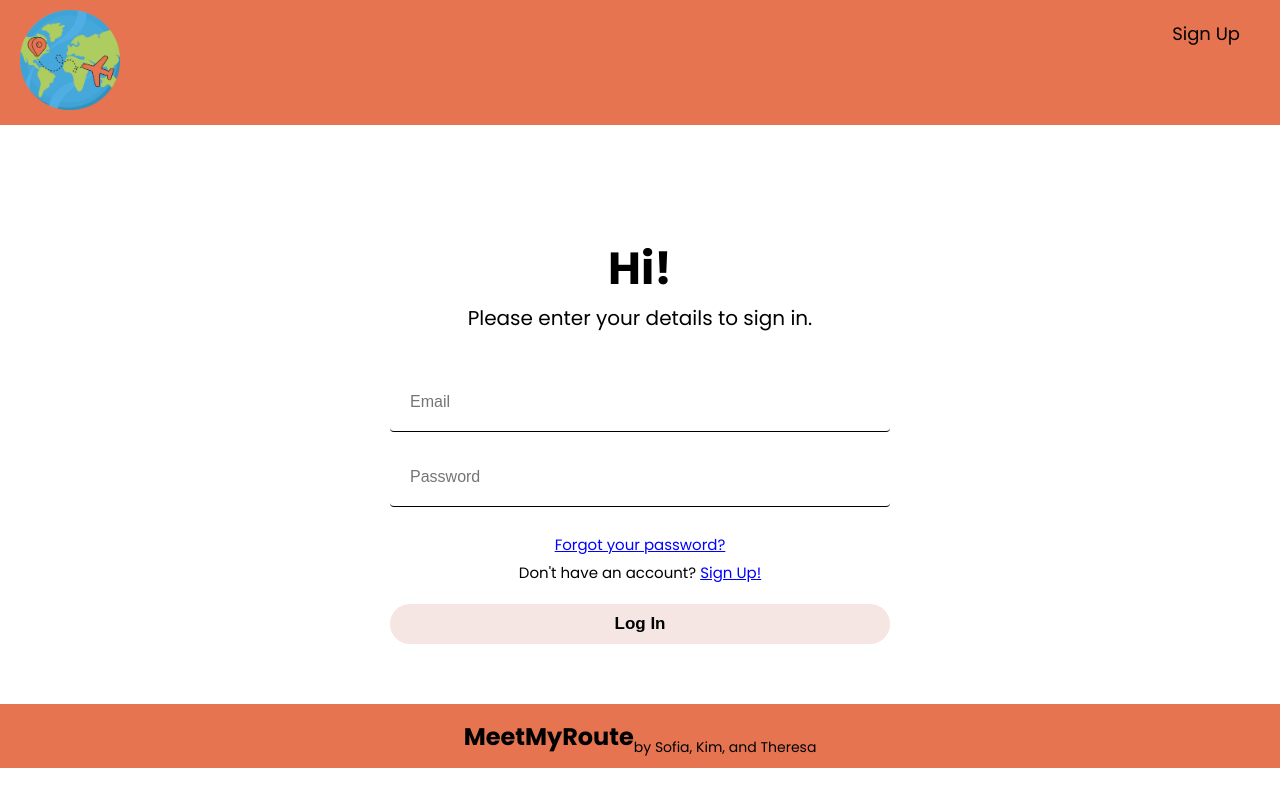
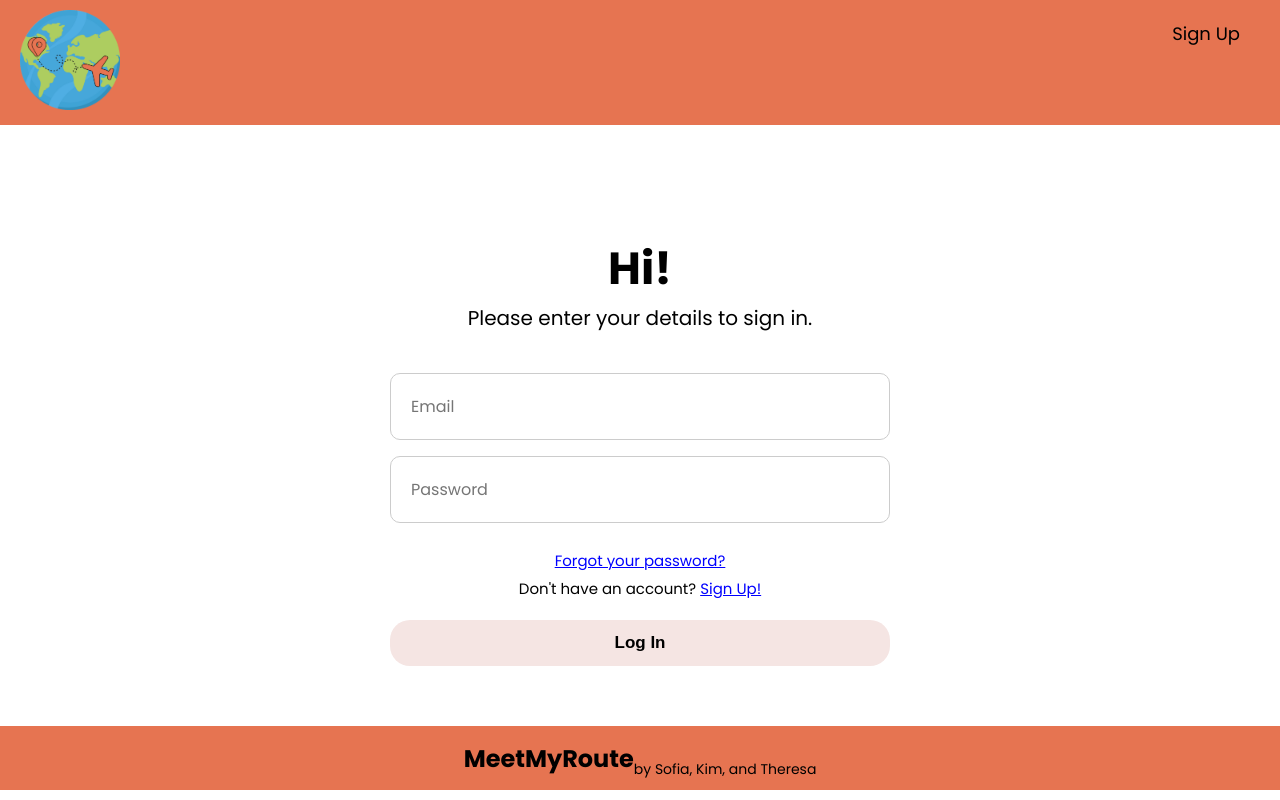
Before and after one commit to MeetMyRoute/T3A2-FullStackApp-PartB-FrontEnd, a React (Vite) app: page /login in a window 1280 px wide. Built offline with nearby package versions, Linux system fonts and the light colour scheme; no server answers.

Commit message:
edit user input field boxes

```diff
--- a/src/stylesheets/LoginForm.css
+++ b/src/stylesheets/LoginForm.css
@@ -32,20 +32,11 @@ body {
   flex-direction: column;
 }
 
-.login-logo {
-  align-self: center;
-  padding-top: 50px;
-}
-
 .login-center {
   margin: auto;
   text-align: center;
   width: 100%;
   max-width: 500px;
-}
-
-.login-logo img {
-  width: 50px;
 }
 
 .login-center h2 {
@@ -63,12 +54,14 @@ form input[type='email'],
 form input[type='password'],
 form input[type='text'] {
   width: 100%;
-  padding: 16px;
+  padding: 14px;
   margin-bottom: 16px;
-  border: 0px;
-  border-bottom: 1px solid black;
+  border: 1px solid #ccc;
+  border-radius: 10px;
   outline: none;
   box-sizing: border-box;
+  font-size: 1.6rem;
+  font-family: "Poppins", sans-serif;
 }
 
 .pass-input-div {
@@ -86,7 +79,7 @@ form input[type='text'] {
 
 form button[type='submit'] {
   width: 100%;
-  padding: 10px;
+  padding: 13px;
   border: none;
   border-radius: 20px;
   font-size: 17px;
```
